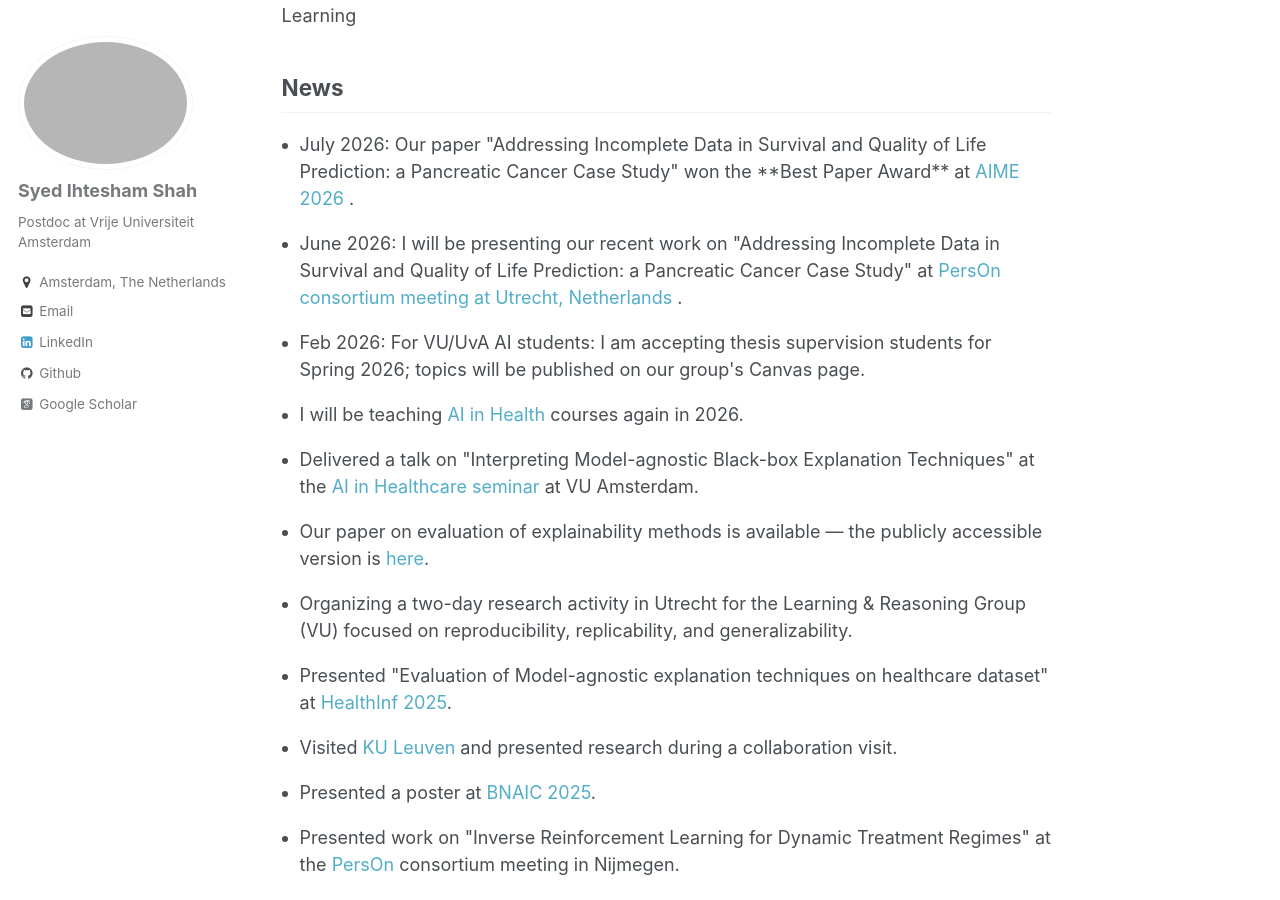
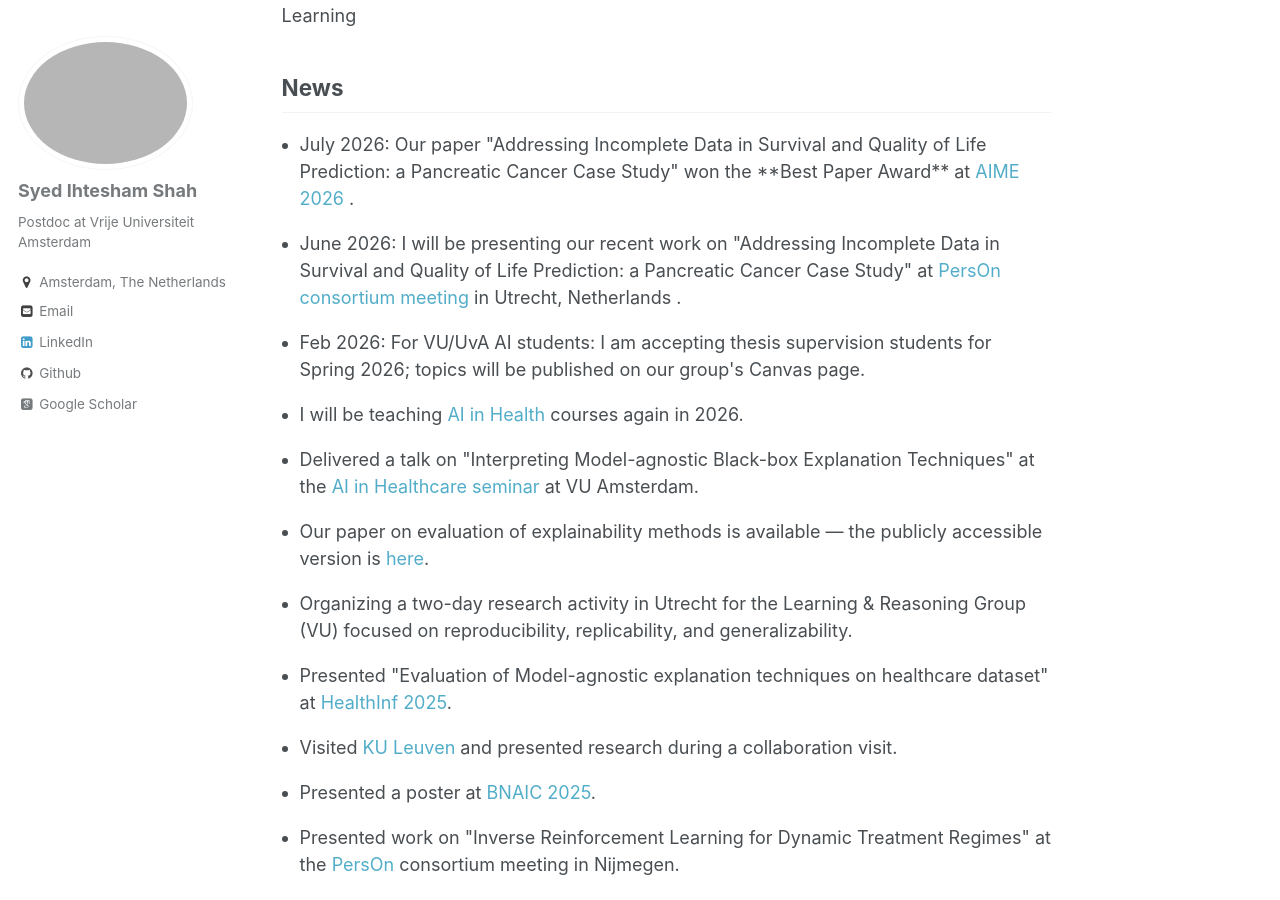
Before and after one commit to IhteshamShah/IhteshamShah.github.io, a Jekyll site: the page built from _pages/about.md, in a window 1280 px wide and 900 px high, scrolled down 547 px. Built offline with Jekyll 4.4.1, drawn with Linux system fonts in a browser that asks for light colours; some web fonts are replaced.

```diff
--- a/_pages/about.md
+++ b/_pages/about.md
@@ -36,7 +36,7 @@ redirect_from:
   <h2>News</h2>
   <ul style="display:grid; gap:0.5rem; padding-left:1rem;">
     <li>July 2026: Our paper "Addressing Incomplete Data in Survival and Quality of Life Prediction: a Pancreatic Cancer Case Study" won the **Best Paper Award** at <a href="https://aime26.aimedicine.info/)">AIME 2026</a> .</li>
-     <li>June 2026:  I will be presenting our recent work on "Addressing Incomplete Data in Survival and Quality of Life Prediction: a Pancreatic Cancer Case Study" at <a href="https://www.personalisedcareinoncology.nl/)">PersOn consortium meeting at Utrecht, Netherlands</a> .</li>
+     <li>June 2026:  I will be presenting our recent work on "Addressing Incomplete Data in Survival and Quality of Life Prediction: a Pancreatic Cancer Case Study" at <a href="https://www.personalisedcareinoncology.nl/)">PersOn consortium meeting</a> in Utrecht, Netherlands .</li>
     <li>Feb 2026: For VU/UvA AI students: I am accepting thesis supervision students for Spring 2026; topics will be published on our group's Canvas page.</li>
     <li>I will be teaching <a href="https://research.vu.nl/en/courses/ai-in-health-5/">AI in Health</a> courses again in 2026.</li>
     <li>Delivered a talk on "Interpreting Model-agnostic Black-box Explanation Techniques" at the <a href="https://www.ai-health.nl/upcoming-events/">AI in Healthcare seminar</a> at VU Amsterdam.</li>
```
